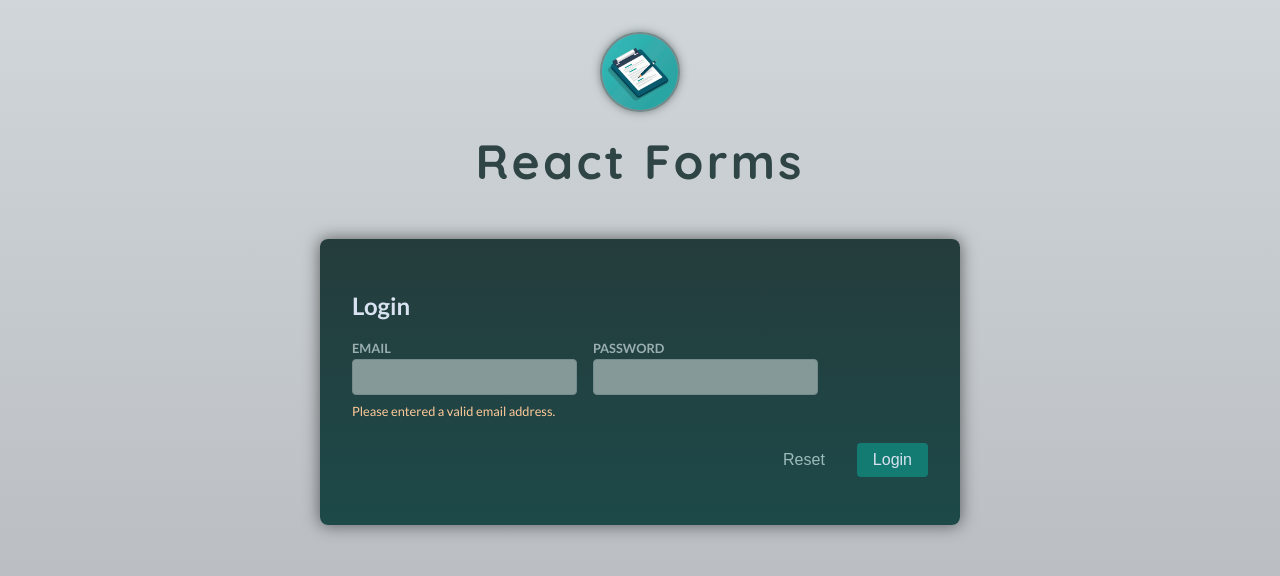
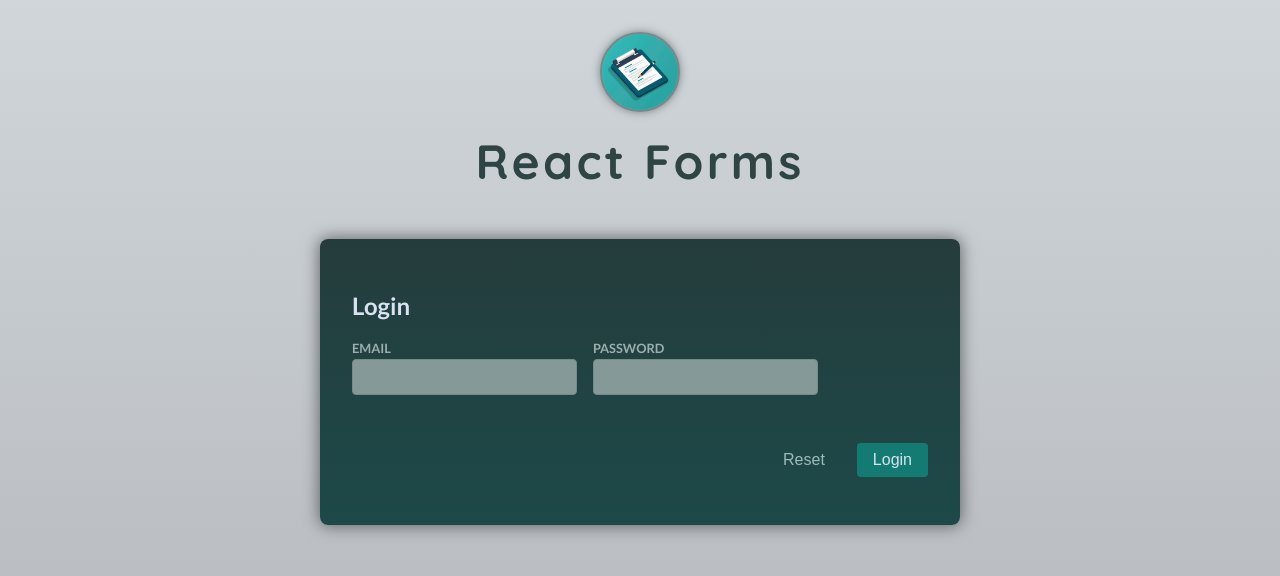
Before and after one commit to wako057/react-tutorial-forms-user-input, a React (Vite) app: page / in a window 1280 px wide. Shown: the top 576 px of the page. Built offline with nearby package versions, Linux system fonts and the light colour scheme.

Commit message:
feat: show error after 1 char

```diff
--- a/src/components/StageLogin.jsx
+++ b/src/components/StageLogin.jsx
@@ -7,7 +7,8 @@ export default function Login() {
   });
 
   console.log(enteredValues);
-  const emailIsInvalid = !enteredValues.email.includes('@');
+  const emailIsInvalid =
+    enteredValues.email !== '' && !enteredValues.email.includes('@');
   console.log(emailIsInvalid);
 
   function handleSubmit(event) {
```
